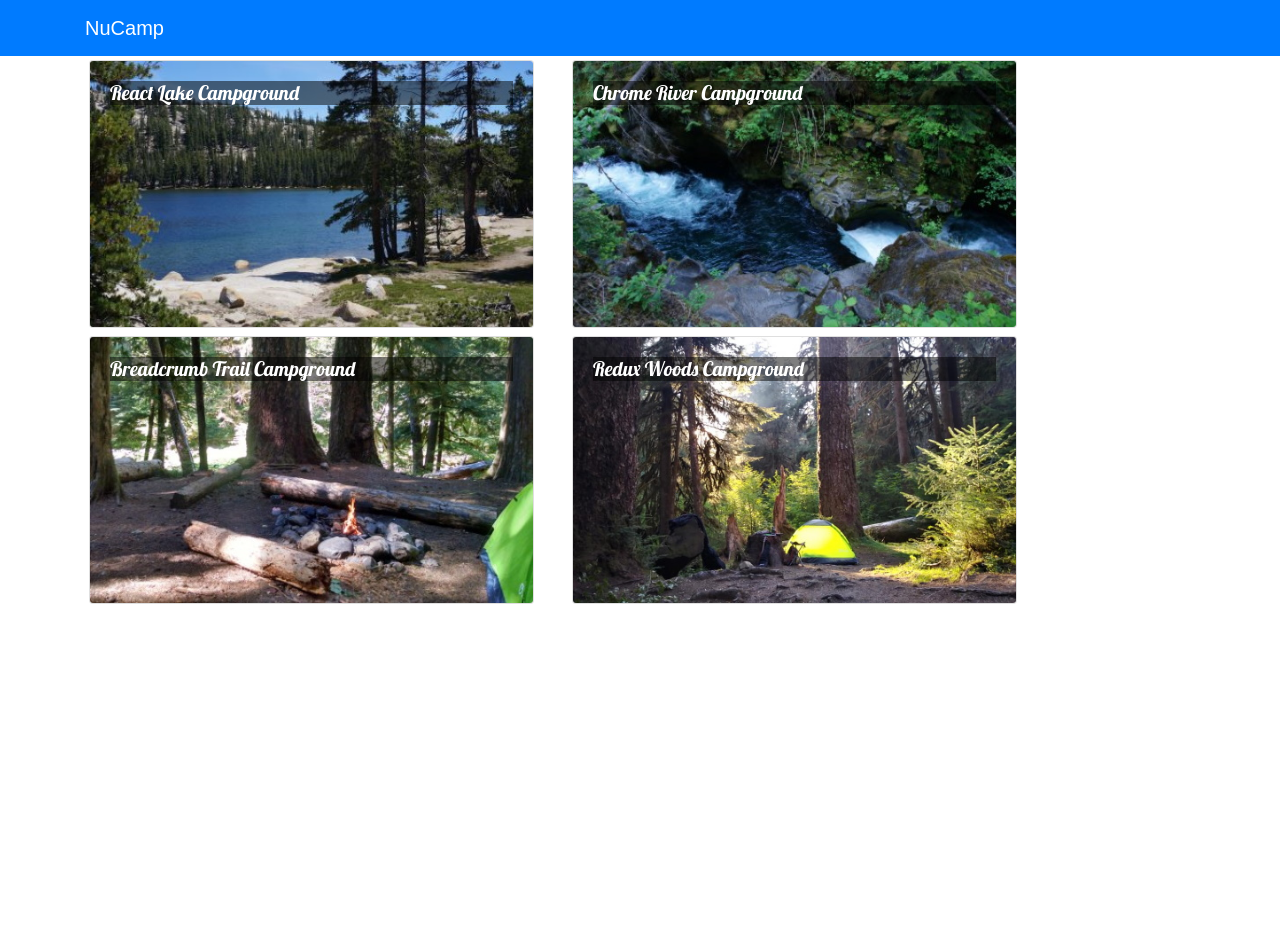
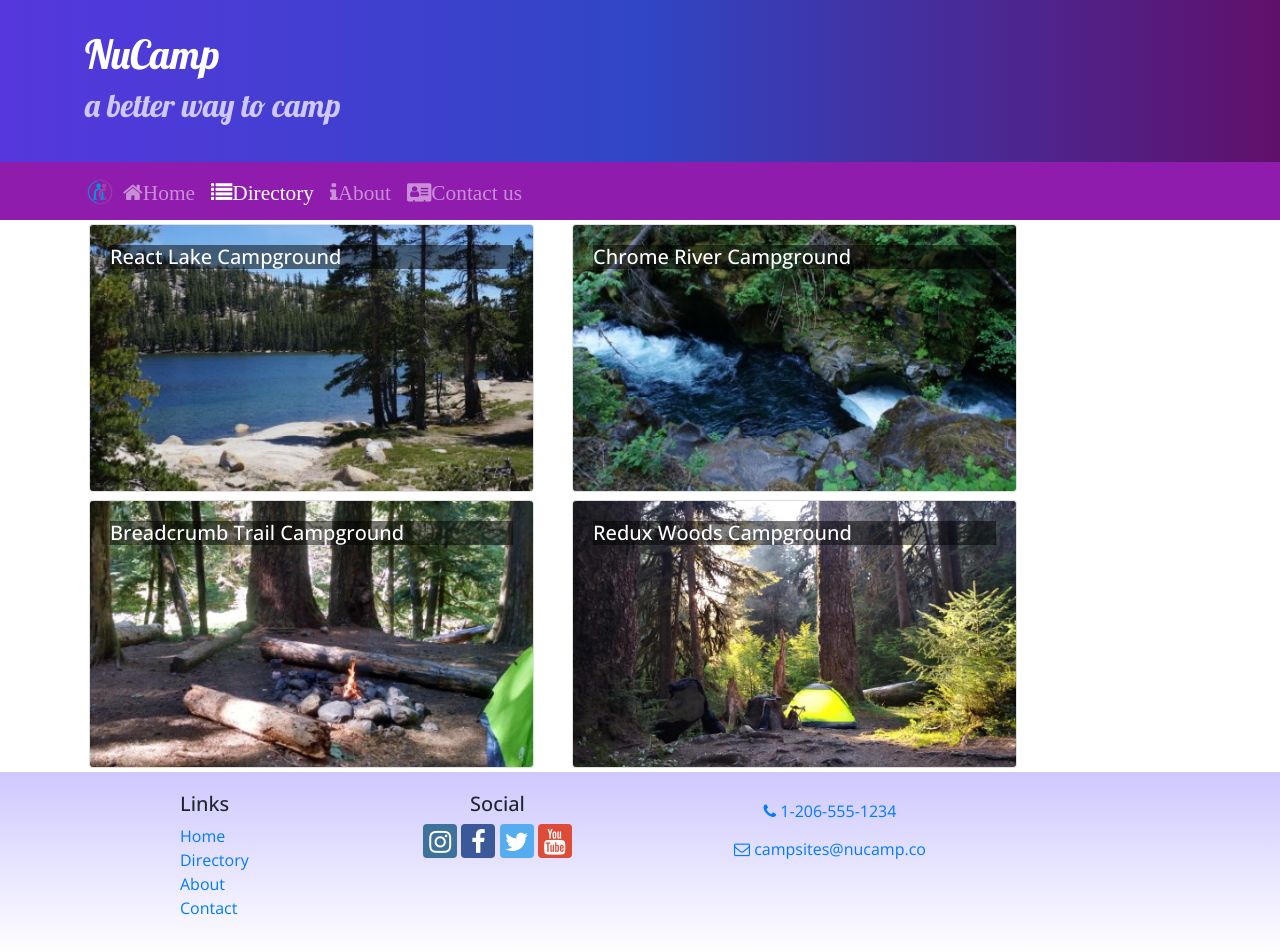
Before and after one commit to Seankanaley/React, a React (Create React App) app in the folder nucampsite/: page /directory in a window 1280 px wide. Shown: the top 952 px of the page. Before the commit the page ends 800 px from the top, so only its background shows below. Built offline with nearby package versions, Linux system fonts and the light colour scheme.

Commit message:
React Router

```diff
--- a/nucampsite/package.json
+++ b/nucampsite/package.json
@@ -4,9 +4,12 @@
   "private": true,
   "dependencies": {
     "bootstrap": "4.0.0",
+    "bootstrap-social": "5.1.1",
+    "font-awesome": "4.7.0",
     "react": "^16.12.0",
     "react-dom": "^16.12.0",
     "react-popper": "0.9.2",
+    "react-router-dom": "4.2.2",
     "react-scripts": "3.2.0",
     "reactstrap": "5.0.0",
     "typeface-lobster": "^0.0.72",
--- a/nucampsite/src/App.css
+++ b/nucampsite/src/App.css
@@ -1,12 +1,42 @@
 body {
-  font-family: "Open-Sans", sans-serif;
+  font-family: "Open Sans", sans-serif;
 }
 
-h5 {
-  font-family: "Lobster", cursive ;
+h1, h2, h3, .card-body>h5 {
+font-family: "Lobster", cursive;
+}
+
+h2 {
+  color: #3046C5;
 }
 
 .card-img-overlay h5 {
   color: white;
   background-color: rgba(0, 0, 0, 0.5);
 }
+
+.row-content {
+  padding: 50px 0;
+  border-bottom: 1px ridge;
+  min-height: 200px;
+}
+
+.site-footer {
+  background-image: linear-gradient(#CEC8FF, white);
+  padding: 20px 0;
+}
+
+.jumbotron {
+  margin: 0;
+  padding: 30px;
+  background-image: linear-gradient(to right, #5637DD, #3046C5, #60106B);
+  color: white;
+}
+
+.jumbotron h2 {
+  color: #CEC8FF;
+}
+
+.navbar-dark {
+  background-color: #901CAD;
+}
--- a/nucampsite/src/App.js
+++ b/nucampsite/src/App.js
@@ -1,15 +1,18 @@
 import React, { Component } from 'react';
 import Main from './components/MainComponent';
+import { BrowserRouter } from 'react-router-dom';
 import './App.css';
 
 class App extends Component {
     render() {
         return (
-            <div className="App">
-                <Main />
-            </div>
+            <BrowserRouter>
+                <div className="App">
+                    <Main />
+                </div>
+            </BrowserRouter>
         );
     }
 }
 
-export {App};
+export default App;
--- a/nucampsite/src/components/CampsiteInfoComponent.js
+++ b/nucampsite/src/components/CampsiteInfoComponent.js
@@ -1,5 +1,5 @@
-import React, { Component } from 'react';
-import { Card, CardImg, CardImgOverlay, CardText, CardBody, CardTitle } from 'reactstrap';
+import React from 'react';
+import { Card, CardImg, CardText, CardBody, CardTitle } from 'reactstrap';
 
 
 
@@ -24,7 +24,7 @@
                 <h4>Comments</h4>
                 {comments.map((comment) =>
                     <p key={comment.id}>
-                        <div>{comment.text}</div>
+                        <h4>{comment.text}</h4>
                         <small>--{comment.author} - {new Intl.DateTimeFormat('en-US', { year: 'numeric', month: 'short', day: '2-digit' }).format(new Date(Date.parse(comment.date)))}</small>
                     </p>
                 )}
--- a/nucampsite/src/components/DirectoryComponent.js
+++ b/nucampsite/src/components/DirectoryComponent.js
@@ -30,9 +30,9 @@
 //     return <div />;
 // }
 
-function RenderDirectoryItem({ campsite, onClick }) {
+function RenderDirectoryItem({ campsite }) {
     return (
-        <Card onClick={() => onClick(campsite.id)}>
+        <Card>
             <CardImg width="100%" src={campsite.image} alt={campsite.name} />
             <CardImgOverlay>
                 <CardTitle>{campsite.name}</CardTitle>
@@ -47,7 +47,7 @@
         return (
             //To render and array of elements most efficiently, add a unique key attribue to the topmost element in each array key="element.id"
             <div key={campsite.id} className="col-md-5 m-1">
-                <RenderDirectoryItem campsite={campsite} onClick={props.onClick} />
+                <RenderDirectoryItem campsite={campsite} />
             </div>
         );
     });
--- /dev/null
+++ b/nucampsite/src/components/FooterComponent.js
@@ -0,0 +1,35 @@
+import React from 'react';
+import {Link} from 'react-router-dom';
+
+function Footer(props) {
+    return (
+        <footer className="site-footer">
+            <div className="container">
+                <div className="row">
+                    <div className="col-4 col-sm-2 offset-1">
+                        <h5>Links</h5>
+                        <ul className="list-unstyled">
+                            <li><Link to="/home">Home</Link></li>
+                            <li><Link to="/directory">Directory</Link></li>
+                            <li><Link to="/aboutus">About</Link></li>
+                            <li><Link to="/contactus">Contact</Link></li>
+                        </ul>
+                    </div>
+                    <div className="col-6 col-sm-3 text-center">
+                        <h5>Social</h5>
+                        <a className="btn btn-social-icon btn-instagram" href="http://instagram.com/"><i className="fa fa-instagram" /></a>{' '}
+                        <a className="btn btn-social-icon btn-facebook" href="http://www.facebook.com/"><i className="fa fa-facebook" /></a>{' '}
+                        <a className="btn btn-social-icon btn-twitter" href="http://twitter.com/"><i className="fa fa-twitter" /></a>{' '}
+                        <a className="btn btn-social-icon btn-google" href="http://youtube.com/"><i className="fa fa-youtube" /></a>
+                    </div>
+                    <div className="col-sm-4 text-center">
+                        <a role="button" className="btn btn-link" href="tel:+12065551234"><i className="fa fa-phone" /> 1-206-555-1234</a><br />
+                        <a role="button" className="btn btn-link" href="mailto:notreal@notreal.co"><i className="fa fa-envelope-o" /> campsites@nucamp.co</a>
+                    </div>
+                </div>
+            </div>
+        </footer>
+    );
+}
+
+export default Footer;
--- /dev/null
+++ b/nucampsite/src/components/HeaderComponent.js
@@ -0,0 +1,70 @@
+import React, { Component } from 'react';
+import {Nav, Navbar, NavbarBrand, NavbarToggler, Collapse, NavItem, Jumbotron } from 'reactstrap';
+import {NavLink} from 'react-router-dom';
+
+class Header extends Component {
+
+    constructor(props){
+        super(props);
+
+        this.toggleNav = this.toggleNav.bind(this);
+        this.state = {
+            isNavOpen: false
+        };
+    }
+
+    toggleNav(){
+        this.setState({
+            isNavOpen: !this.state.isNavOpen
+        });
+    }
+
+    render() {
+        return (
+            <React.Fragment>
+                <Jumbotron fluid>
+                    <div className="container">
+                        <div className="row">
+                            <div className="col">
+                                <h1>NuCamp</h1>
+                                <h2>a better way to camp</h2>
+                            </div>
+                        </div>
+                    </div>
+                </Jumbotron>
+                <Navbar dark sticky="top" expand="md">
+                    <div className="container">
+                        <NavbarBrand className="mr-auto" href="/"><img src="/assets/images/logo.png" height="30" width="30" alt="NuCamp Logo" /></NavbarBrand>
+                        <NavbarToggler onClick={this.toggleNav} />
+                        <Collapse isOpen={this.state.isNavOpen} navbar>
+                            <Nav navbar>
+                                <NavItem>
+                                    <NavLink className="nav-link" to="/home">
+                                        <i className="fa fa-home fa-lg">Home</i>
+                                    </NavLink>
+                                </NavItem>
+                                <NavItem>
+                                    <NavLink className="nav-link" to="/directory">
+                                        <i className="fa fa-list fa-lg">Directory</i>
+                                    </NavLink>
+                                </NavItem>
+                                <NavItem>
+                                    <NavLink className="nav-link" to="/aboutus">
+                                        <i className="fa fa-info fa-lg">About</i>
+                                    </NavLink>
+                                </NavItem>
+                                <NavItem>
+                                    <NavLink className="nav-link" to="/contactus">
+                                        <i className="fa fa-address-card fa-lg">Contact us</i>
+                                    </NavLink>
+                                </NavItem>
+                            </Nav>
+                        </Collapse>
+                    </div>
+                </Navbar>
+            </React.Fragment>
+        );
+    }
+}
+
+export default Header;
--- /dev/null
+++ b/nucampsite/src/components/HomeComponent.js
@@ -0,0 +1,10 @@
+import React from 'react';
+function Home(props){
+    return (
+        <div className="container">
+            <h4>Home</h4>
+        </div>
+    );
+}
+
+export default Home;
--- a/nucampsite/src/components/MainComponent.js
+++ b/nucampsite/src/components/MainComponent.js
@@ -1,33 +1,39 @@
 import React, { Component } from 'react';
-import { Navbar, NavbarBrand } from 'reactstrap';
 import Directory from './DirectoryComponent';
 import CampsiteInfo from './CampsiteInfoComponent';
-import {CAMPSITES} from '../shared/campsites';
+import Header from './HeaderComponent';
+import Footer from './FooterComponent';
+import Home from './HomeComponent';
+import { Switch, Route, Redirect } from 'react-router-dom';
+import { CAMPSITES } from '../shared/campsites';
 
 
 class Main extends Component {
     constructor(props) {
         super(props);
         this.state = {
-            campsites: CAMPSITES,
-            selectedCampsite: null
+            campsites: CAMPSITES
         };
     }
 
-    onCampsiteSelect(campsiteId) {
-        this.setState({ selectedCampsite: campsiteId });
-    }
+    render() {
+        const HomePage = () => {
+            return (
+                <Home />
+            );
+        }
 
-    render() {
         return (
             <div>
-                <Navbar dark color="primary">
-                <div className="container">
-                    <NavbarBrand href="/">NuCamp</NavbarBrand>
-                </div>
-                </Navbar>
-                <Directory campsites={this.state.campsites} onClick={campsiteId => this.onCampsiteSelect(campsiteId)} />
-                <CampsiteInfo campsite={this.state.campsites.filter(campsite => campsite.id === this.state.selectedCampsite)[0]} comments={this.state.comments}></CampsiteInfo>
+                <Header />
+                <Switch>
+                    <Route path='/home' component={HomePage} />
+                    <Route exact path='/directory' render={() => <Directory campsites={this.state.campsites} />} />
+                    <Redirect to='/home' />
+                    <Directory campsites={this.state.campsites} />
+                    {/* <CampsiteInfo campsite={this.state.campsites.filter(campsite => campsite.id === this.state.selectedCampsite)[0]} comments={this.state.comments}></CampsiteInfo> */}
+                </Switch>
+                <Footer />
             </div>
         );
     }
--- a/nucampsite/src/index.js
+++ b/nucampsite/src/index.js
@@ -2,10 +2,12 @@
 import ReactDOM from 'react-dom';
 import './index.css';
 import * as serviceWorker from './serviceWorker';
+import 'font-awesome/css/font-awesome.css';
+import 'bootstrap-social/bootstrap-social.css';
 import 'bootstrap/dist/css/bootstrap.min.css';
 import 'typeface-lobster';
 import 'typeface-open-sans';
-import {App} from './App';
+import App from './App';
 
 ReactDOM.render(<App />, document.getElementById('root'));
 
```
Also changed, not shown: 1 other file (tests, documents, lock files or other folders).
